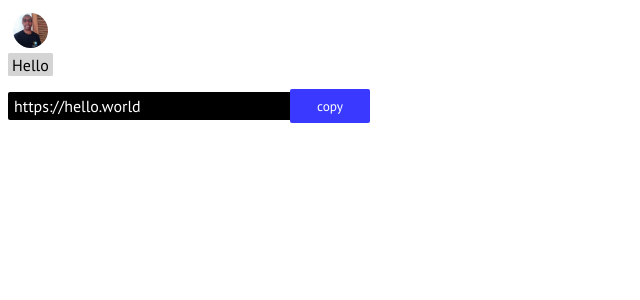
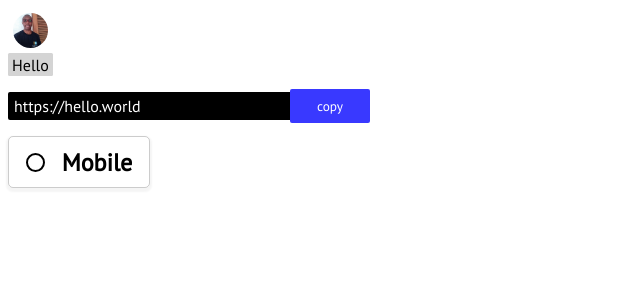
Before and after one commit to JosiasAurel/linksbook, a Next.js app in the folder client/: page / in a window 1280 px wide. Shown: the top 300 px of the page, without its empty margins (0-640 px from the left). Built offline with nearby package versions, Linux system fonts and the light colour scheme.

Commit message:
create folder component

```diff
--- /dev/null
+++ b/client/components/Folder.tsx
@@ -0,0 +1,21 @@
+import React from "react";
+
+import styles from "../styles/components.module.css";
+
+interface FolderProps {
+    type: string // Parent or Child
+    label: string
+}
+
+const Folder: React.FC<FolderProps> = ({ type, label }): JSX.Element => {
+    return (
+        <div className={styles.folder}>
+            <div className={styles.circleIcon}>
+
+            </div>
+            <h2> {label} </h2>
+        </div>
+    )
+}
+
+export default Folder;
--- a/client/pages/index.tsx
+++ b/client/pages/index.tsx
@@ -6,6 +6,7 @@ import User from "../components/User";
 import ColorToggle from "../components/colorToggle";
 import Tag from "../components/Tag";
 import CopyLink from "../components/CopyLink";
+import Folder from "../components/Folder";
 
 const HomePage: FunctionComponent = (): JSX.Element => {
 
@@ -28,6 +29,9 @@ const HomePage: FunctionComponent = (): JSX.Element => {
                 <CopyLink link="https://hello.world" />
             </div>
 
+            <div>
+                <Folder type="parent" label="Mobile" />
+            </div>
         </div>
     )
 }
--- a/client/styles/components.module.css
+++ b/client/styles/components.module.css
@@ -134,3 +134,24 @@
   left: -10px;
 }
 /* End CopyLink */
+
+/* Folder styles */
+.folder {
+  display: flex;
+  flex-direction: row;
+  justify-content: space-evenly;
+  align-items: center;
+  border-radius: 5px;
+  max-height: 50px;
+  max-width: 140px;
+  border: solid 1px rgba(128, 128, 128, 0.404);
+  box-shadow: 0 2px 2px 2px whitesmoke;
+}
+
+.folder .circleIcon {
+  width: 15px;
+  height: 15px;
+  border: solid 2px black;
+  border-radius: 50%;
+}
+/* End Folder styles */
```
